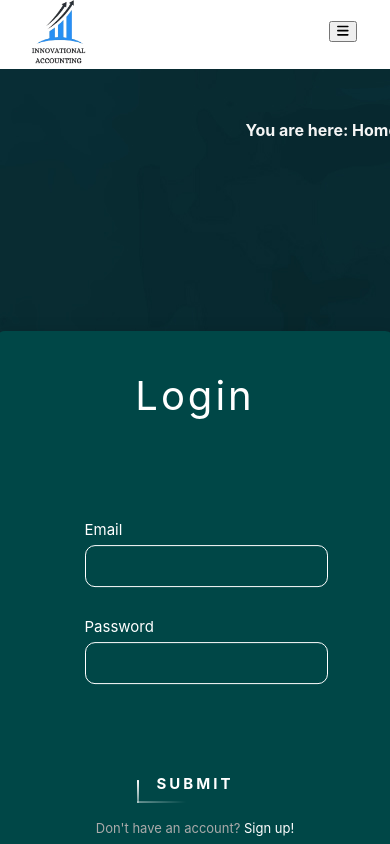
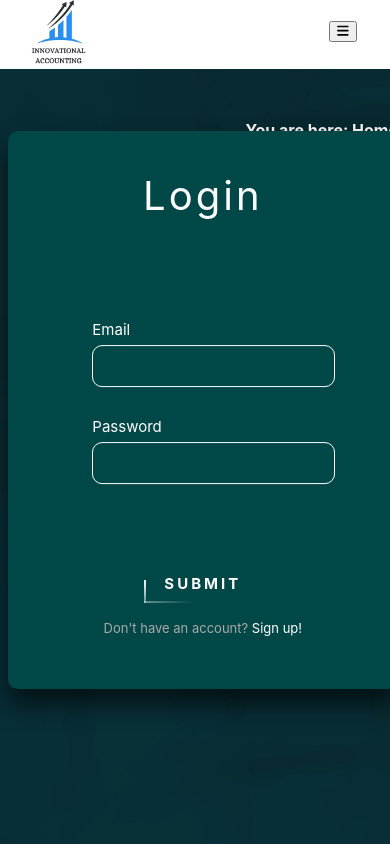
Before and after one commit to Pranjil97/gatpSolWebsite, a React (Create React App) app: page /login in a window 390 px wide. Shown: the top 844 px of the page. Built offline with nearby package versions, Linux system fonts and the light colour scheme.

Commit message:
phone css home page update

```diff
--- a/src/Components/Css/home.css
+++ b/src/Components/Css/home.css
@@ -446,10 +446,10 @@
 @media only screen and (max-width:480px) {
 
     .mainpage {
-        width: 52%;
+        width: 70%;
         height: fit-content;
         margin-top: 100px;
-        margin-left: 0px;
+        margin-left: 15%;
         /* background-color: #23c483; */
     }
 
@@ -458,7 +458,7 @@
         height: 200px;
         color: black;
         width: 100%;
-        font-size: 25px;
+        font-size: 18px;
         color: white;
         /* background-color: #e8e8e8; */
     }
--- a/src/Components/Css/login.css
+++ b/src/Components/Css/login.css
@@ -195,6 +195,8 @@
 @media only screen and (max-width: 480px) {
   .loginpage {
     display: flex;
+    justify-content: center;
+    align-items: center;
     height: 100vh;
     width: 100%;
   }
@@ -206,11 +208,10 @@
     align-items: center;
     position: absolute;
     top: 40%;
-    /* width: 100%; */
+    width: 100%;
+    left: 52%;
     height: fit-content;
     padding: 40px;
-    margin: 20px auto;
-    margin-top: 300px;
     transform: translate(-50%, -55%);
     /* background: rgba(0,0,0,.9); */
     background: rgb(0, 71, 71);
```
